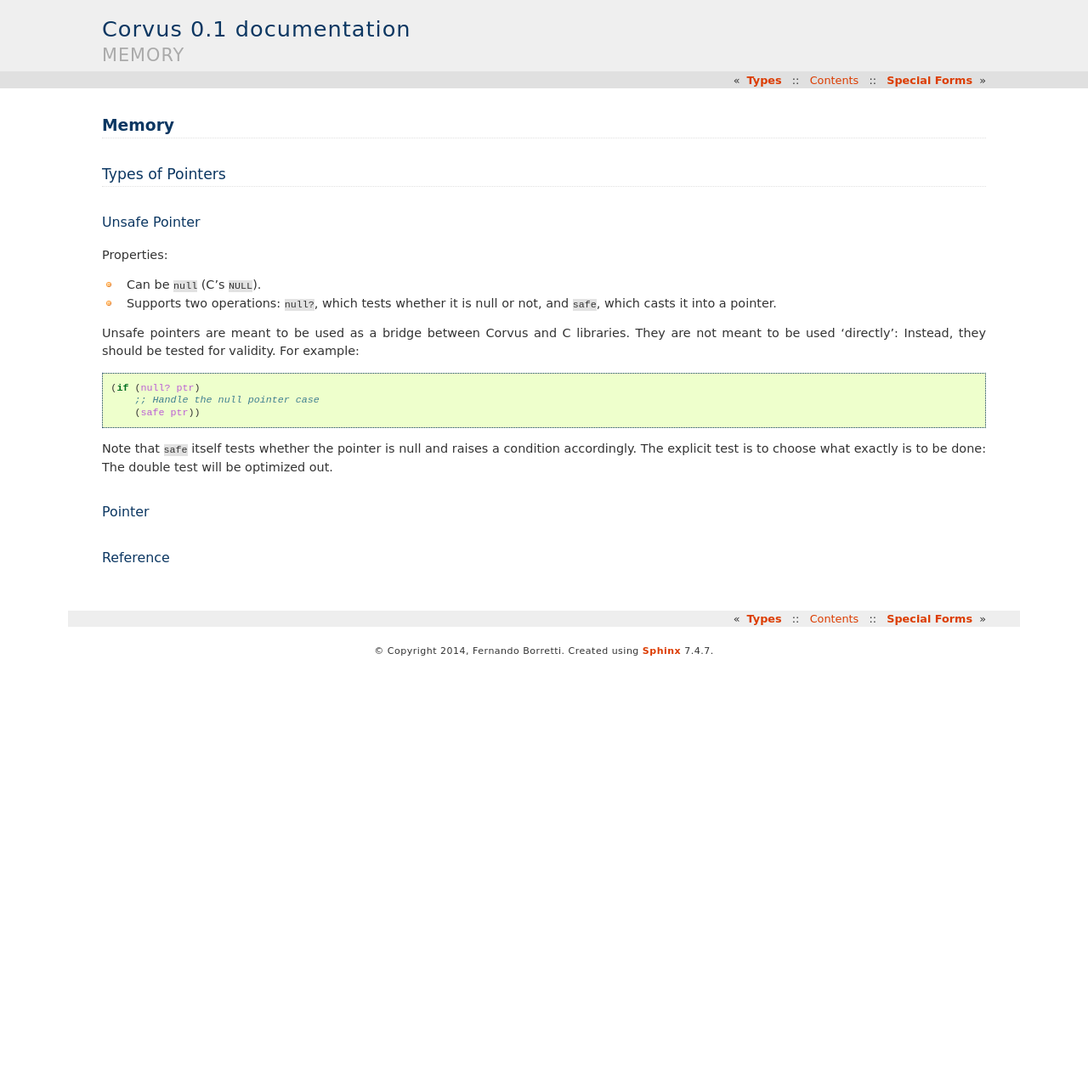
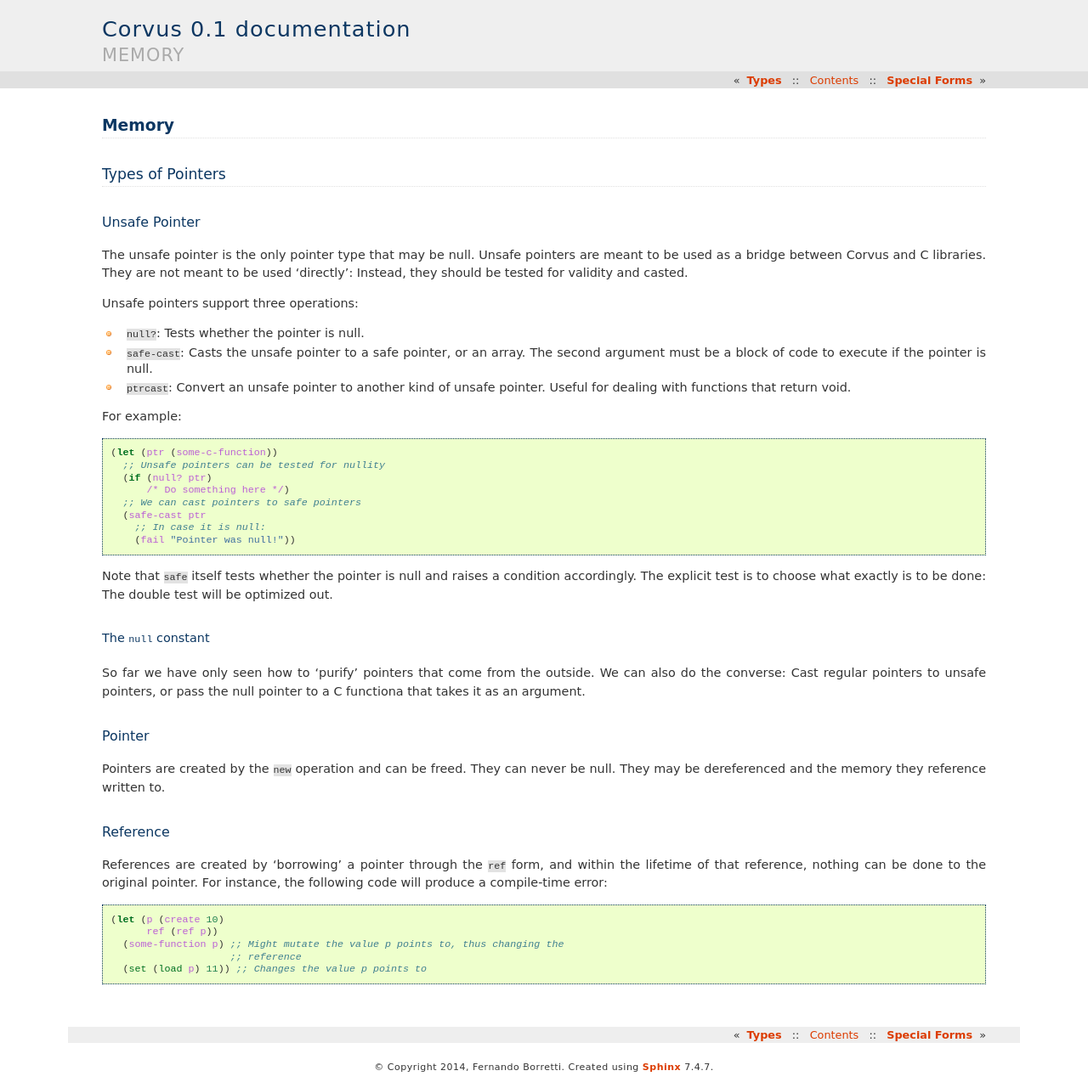
Before and after one commit to eudoxia0/corvus, a Sphinx documentation site: the page built from docs/memory.rst, in a window 1280 px wide. Shown: the whole page at 85% size. Built offline with Sphinx 7.4.7, drawn with Linux system fonts in a browser that asks for light colours; formulas are drawn with MathJax 3; before the commit the page ends 900 px from its top, so only the background shows below that.

Commit message:
Add some docs on pointers

```diff
--- a/docs/memory.rst
+++ b/docs/memory.rst
@@ -8,28 +8,61 @@ Types of Pointers
 Unsafe Pointer
 --------------
 
-Properties:
+The unsafe pointer is the only pointer type that may be null. Unsafe pointers
+are meant to be used as a bridge between Corvus and C libraries. They are not
+meant to be used 'directly': Instead, they should be tested for validity and
+casted.
 
-* Can be :code:`null` (C's :code:`NULL`).
-* Supports two operations: :code:`null?`, which tests whether it is null or not,
-  and :code:`safe`, which casts it into a pointer.
+Unsafe pointers support three operations:
 
-Unsafe pointers are meant to be used as a bridge between Corvus and C
-libraries. They are not meant to be used 'directly': Instead, they should be
-tested for validity. For example:
+* :code:`null?`: Tests whether the pointer is null.
+* :code:`safe-cast`: Casts the unsafe pointer to a safe pointer, or an
+  array. The second argument must be a block of code to execute if the pointer
+  is null.
+* :code:`ptrcast`: Convert an unsafe pointer to another kind of unsafe
+  pointer. Useful for dealing with functions that return void.
+
+For example:
 
 ::
 
-  (if (null? ptr)
-      ;; Handle the null pointer case
-      (safe ptr))
-
+  (let (ptr (some-c-function))
+    ;; Unsafe pointers can be tested for nullity
+    (if (null? ptr)
+        /* Do something here */)
+    ;; We can cast pointers to safe pointers
+    (safe-cast ptr
+      ;; In case it is null:
+      (fail "Pointer was null!"))
 Note that :code:`safe` itself tests whether the pointer is null and raises a
 condition accordingly. The explicit test is to choose what exactly is to be
 done: The double test will be optimized out.
 
+The :code:`null` constant
+^^^^^^^^^^^^^^^^^^^^^^^^^
+
+So far we have only seen how to 'purify' pointers that come from the outside. We
+can also do the converse: Cast regular pointers to unsafe pointers, or pass the
+null pointer to a C functiona that takes it as an argument.
+
 Pointer
 -------
 
+Pointers are created by the :code:`new` operation and can be freed. They can
+never be null. They may be dereferenced and the memory they reference written
+to.
+
 Reference
 ---------
+
+References are created by 'borrowing' a pointer through the :code:`ref` form,
+and within the lifetime of that reference, nothing can be done to the original
+pointer. For instance, the following code will produce a compile-time error:
+
+::
+
+  (let (p (create 10)
+        ref (ref p))
+    (some-function p) ;; Might mutate the value p points to, thus changing the
+                      ;; reference
+    (set (load p) 11)) ;; Changes the value p points to
```
